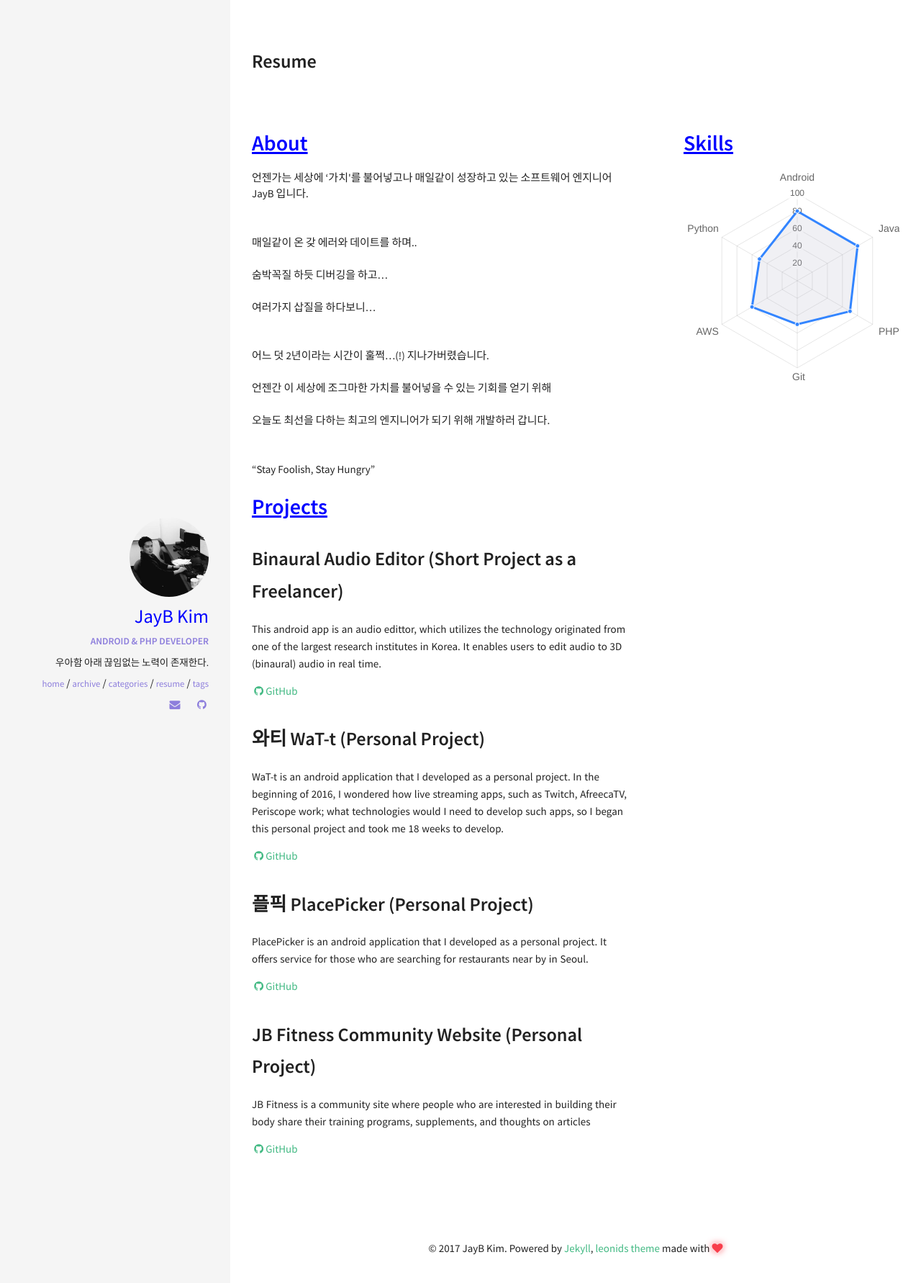
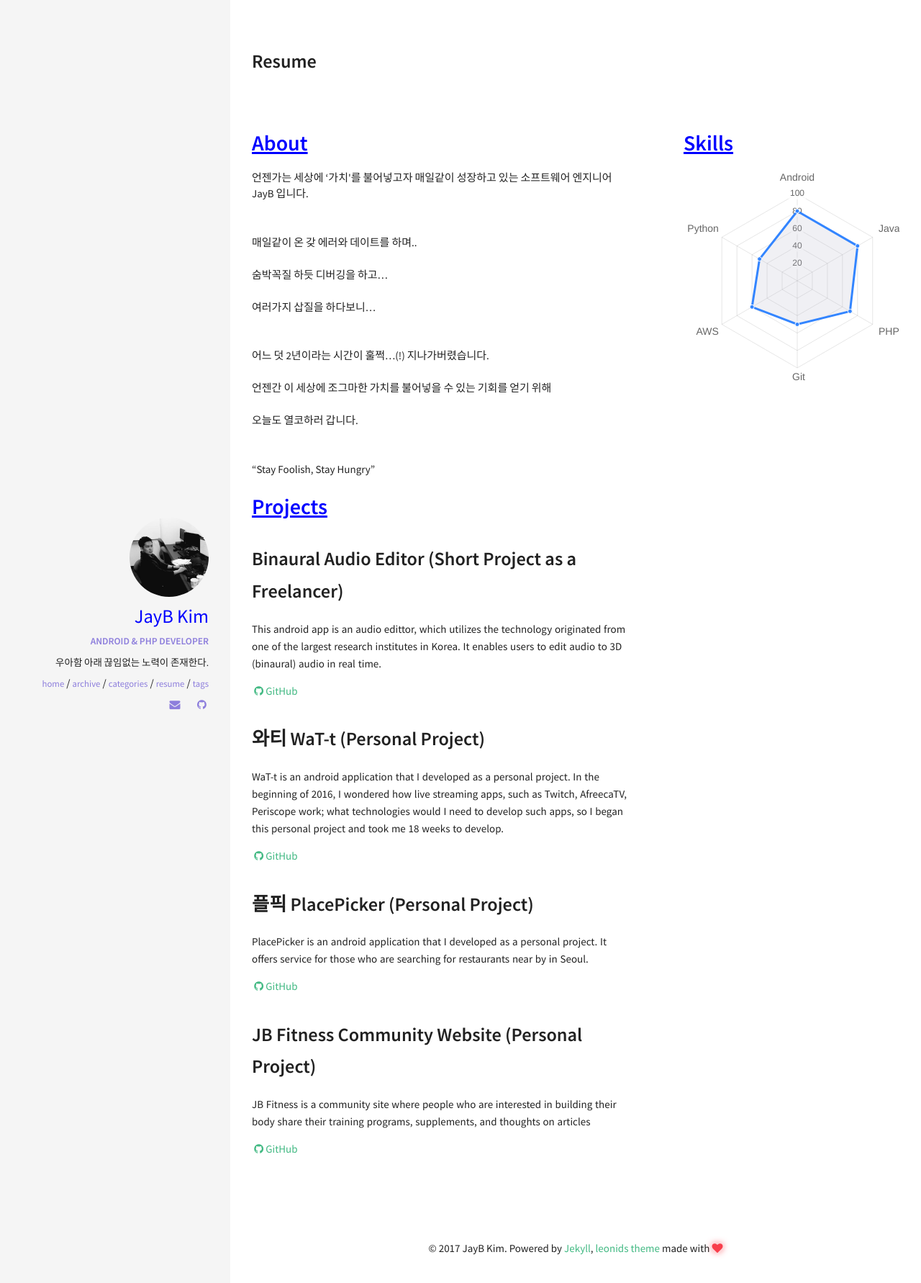
Before and after one commit to renyuanz/leonids, a Jekyll site: the page built from resume.html, in a window 1280 px wide. Shown: the top 1782 px of the page at 72% size. Built offline with Jekyll 4.4.1, drawn with Linux system fonts in a browser that asks for light colours; nearby versions of some CDN libraries.

Commit message:
Updated
Updated

```diff
--- a/_includes/sections/about.html
+++ b/_includes/sections/about.html
@@ -1,7 +1,7 @@
 <h1 style="color: blue; text-decoration: underline;"><span data-i18n="skills.my_skills">About</span></h1>
 
 <div>
-    언젠가는 세상에 ‘가치'를 불어넣고나 매일같이 성장하고 있는 소프트웨어 엔지니어 JayB 입니다.<br/><br/><br/>
+    언젠가는 세상에 ‘가치'를 불어넣고자 매일같이 성장하고 있는 소프트웨어 엔지니어 JayB 입니다.<br/><br/><br/>
 
     매일같이 온 갖 에러와 데이트를 하며..<br/><br/>
     숨박꼭질 하듯 디버깅을 하고…<br/><br/>
@@ -9,7 +9,7 @@
 
     어느 덧 2년이라는 시간이 훌쩍…(!) 지나가버렸습니다.<br/><br/>
     언젠간 이 세상에 조그마한 가치를 불어넣을 수 있는 기회를 얻기 위해<br/><br/>
-    오늘도 최선을 다하는 최고의 엔지니어가 되기 위해 개발하러 갑니다.<br/><br/><br/>
+    오늘도 열코하러 갑니다.<br/><br/><br/>
 
     “Stay Foolish, Stay Hungry”<br/>
 </div>
```
